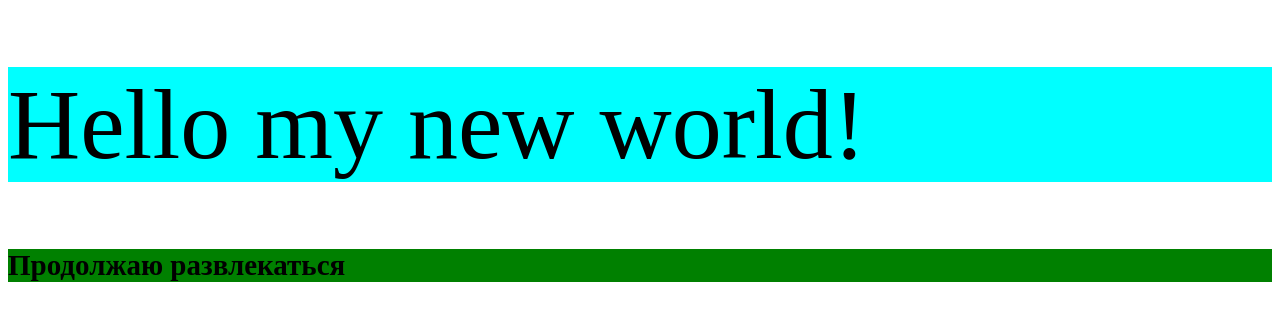
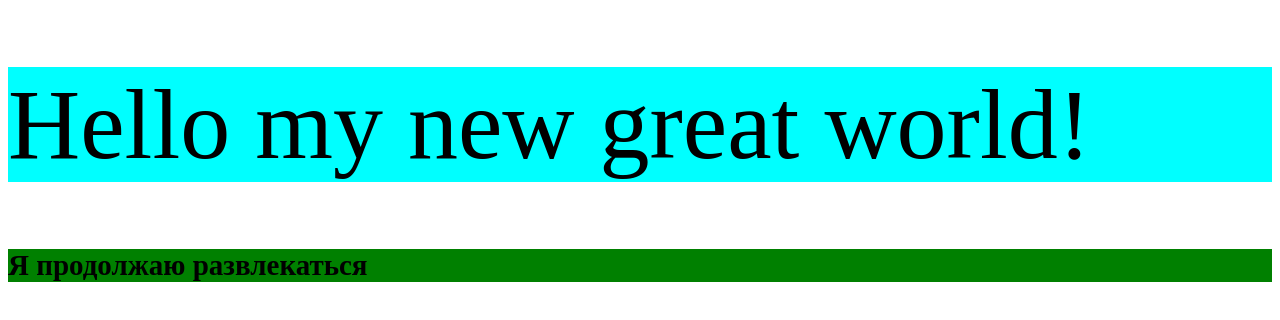
Before and after one commit to DDYunin/TestForGit, a plain HTML site: page index.html in a window 1280 px wide. Drawn offline with Linux system fonts and the light colour scheme.

Commit message:
поменял заголовки h1 и h2

```diff
--- a/index.html
+++ b/index.html
@@ -10,7 +10,7 @@
     <link rel="stylesheet" href="css/h2.css">
 </head>
 <body>
-    <h1>Hello my new world!</h1>
-    <h2>Продолжаю развлекаться</h2>
+    <h1>Hello my new great world!</h1>
+    <h2>Я продолжаю развлекаться</h2>
 </body>
 </html>
```
